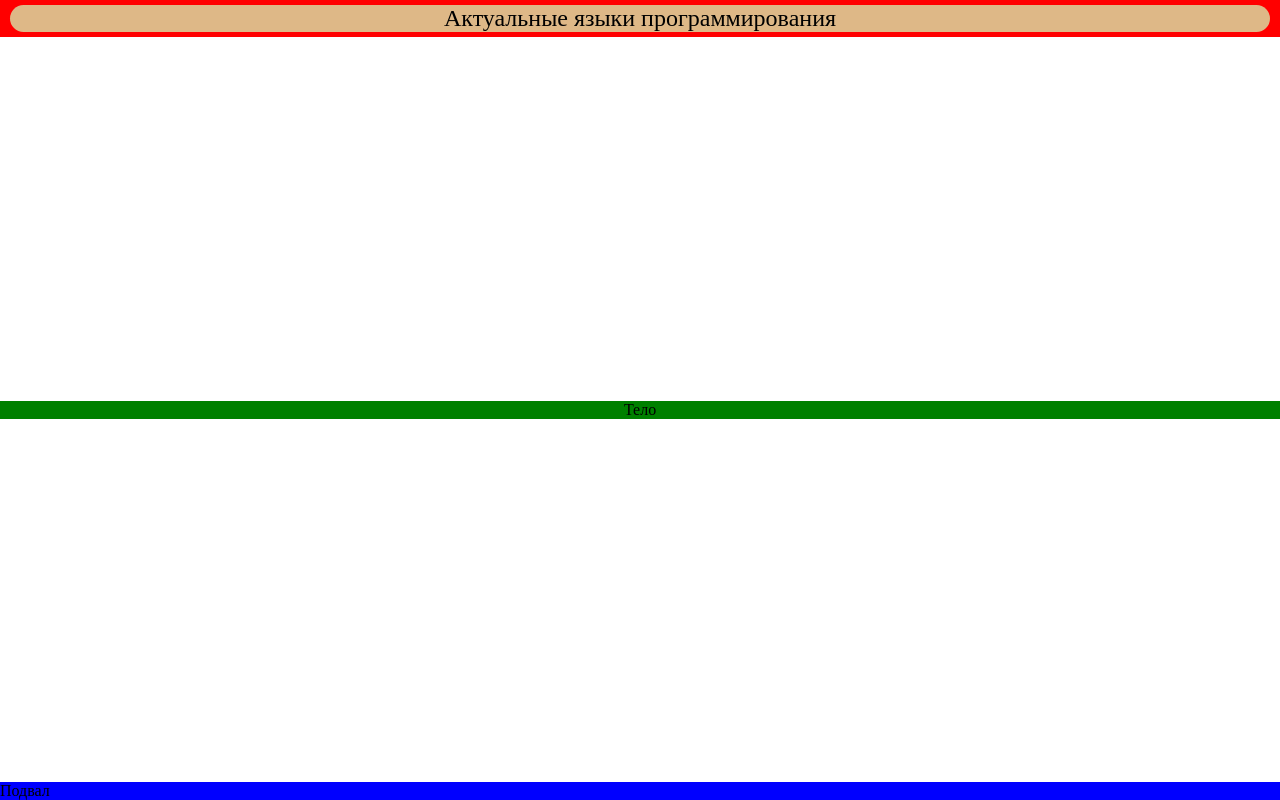
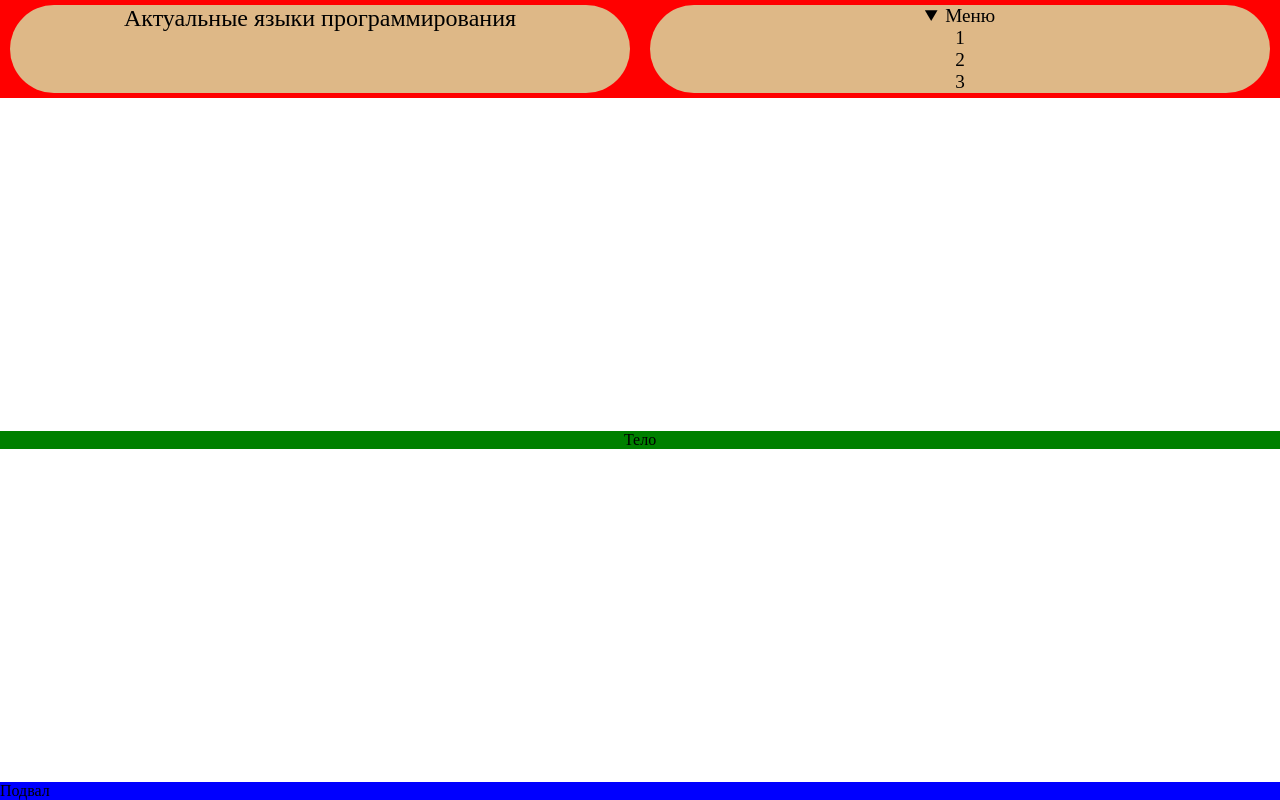
Before and after one commit to AleksandrShulik/AleksandrShulik, a plain HTML site: page index.html in a window 1280 px wide. Drawn offline with Linux system fonts and the light colour scheme.

Commit message:
Add files via upload

```diff
--- a/index.html
+++ b/index.html
@@ -9,7 +9,14 @@
 <body>
     <header>
         <div id="h" class="blk">Актуальные языки программирования</div>
-        <div></div>
+        <div class="blk">
+            <details id="menu" open>
+                <summary>Меню</summary>
+                <p>1</p>
+                <p>2</p>
+                <p>3</p>
+            </details>
+        </div>
         <div></div>
     </header>
     <main>Тело</main>
```
